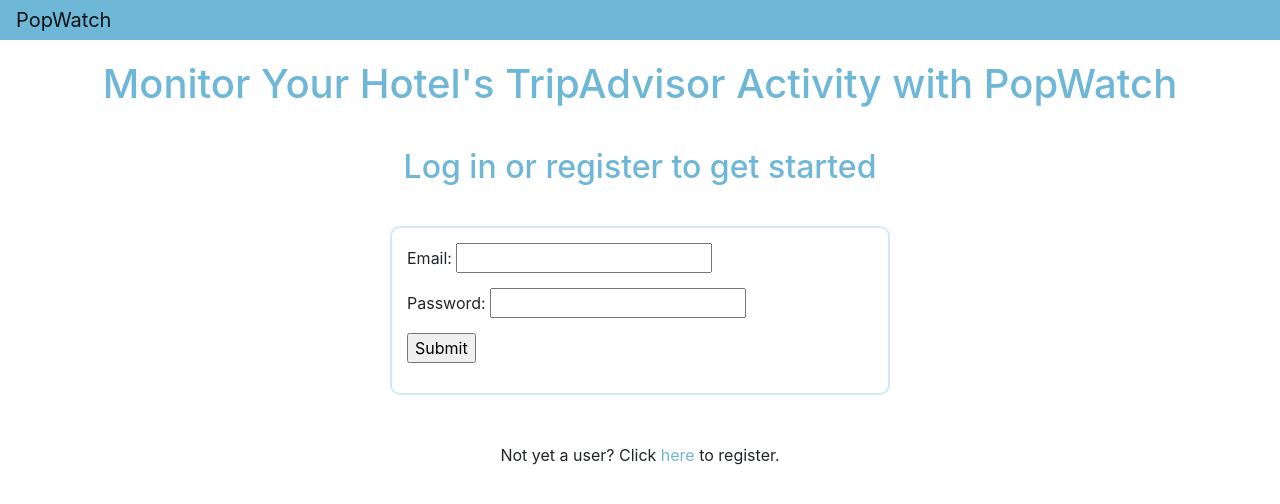
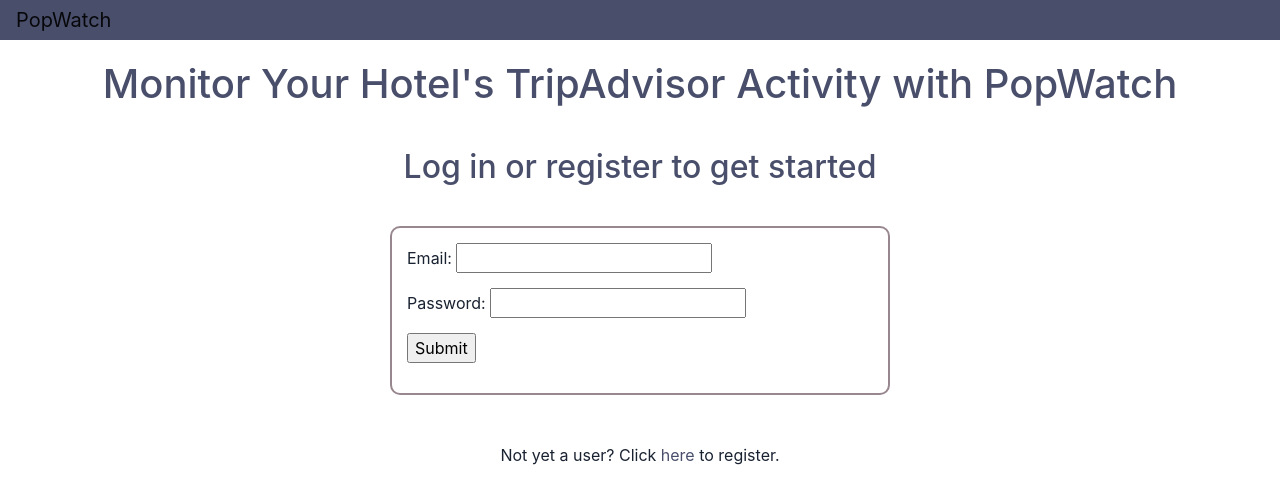
Before and after one commit to kgermeroth/PopWatch, a Flask app: page / in a window 1280 px wide. Shown: the top 504 px of the page. Run offline with Flask 2, Linux system fonts and the light colour scheme; some libraries are stand-ins or nearby versions.

Commit message:
started adding some new colors

```diff
--- a/static/project.css
+++ b/static/project.css
@@ -3,7 +3,7 @@
 }
 
 #navbar {
-    background-color: rgb(111,183,214);
+    background-color: #494E6B;
     height: 40px;
 }
 
@@ -14,7 +14,7 @@
 .pretty_entry {
 	border-style: solid;
 	border-width: 2px;
-	border-color: rgba(111,183,214,.3);
+	border-color: #98878F;
 	border-radius: 10px;
 	padding: 15px;
 	width: 500px;
@@ -24,25 +24,18 @@
 h1 {
 	margin-top: 20px;
 	margin-bottom: 40px;
-	color: rgb(111,183,214);
+	color: #494E6B;
 }
 
 h2 {
-	color: rgb(111,183,214);
+	color: #494E6B;
 	margin-bottom: 40px;
 }
 
-h3 {
-	color: rgb(111,183,213);
+h3, h4, a {
+	color: #494E6B;
 }
 
-h4 {
-	color: rgb(111,183,213);
-}
-
-a {
-	color: rgb(111,183,213);
-}
 
 input {
 	margin-bottom: 15px;
@@ -63,7 +56,7 @@
 .comp_set_form{
 	border-style: solid;
 	border-width: 2px;
-	border-color: rgba(111,183,214,.3);
+	border-color: #98878F;
 	border-radius: 10px;
 	padding: 15px;
 	width: 450px;
@@ -86,5 +79,9 @@
 }
 
 .delete_set {
-	color: red;
+	color: #874C62;
 }
+
+body {
+	color: #192231;
+}
--- a/test.py
+++ b/test.py
@@ -82,6 +82,7 @@
 
 		pass
 
+
 def no_test_dbsetup():
 	"""Set up test database when no tests exist"""
 	def init_app():
```
